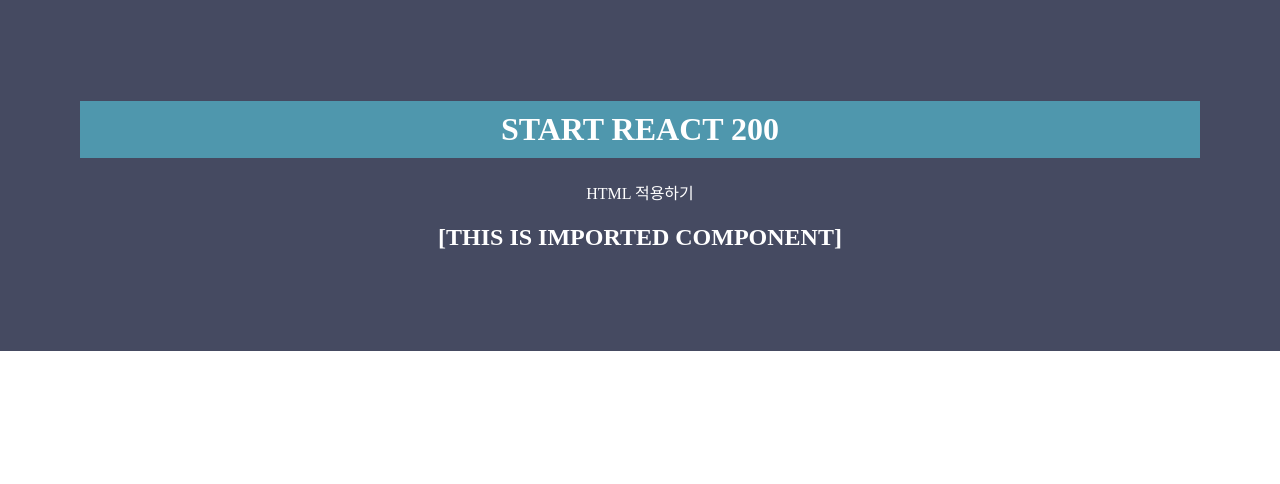
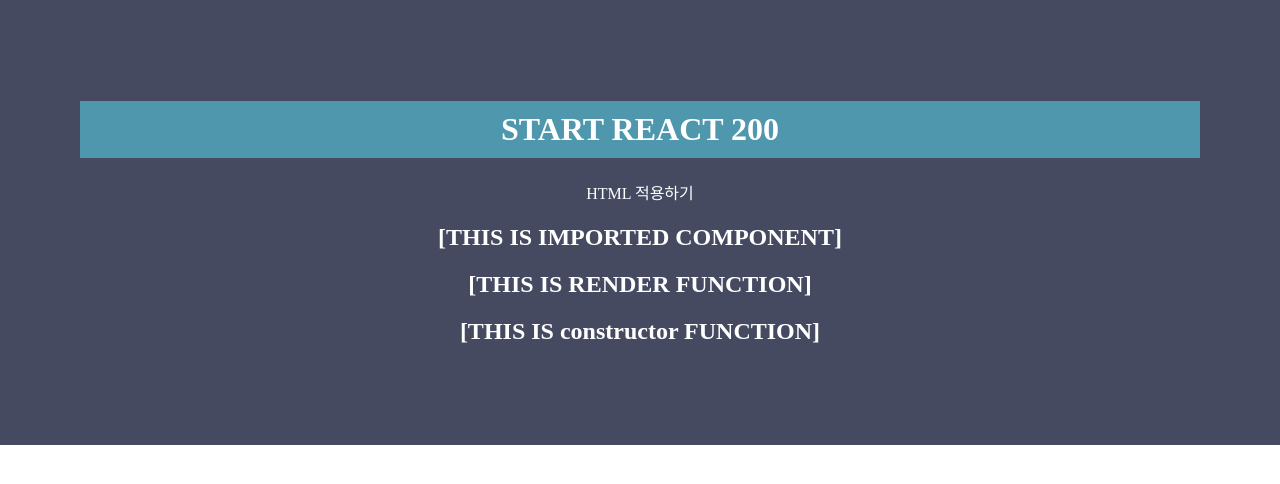
Before and after one commit to rustywhite404/react200, a React (Create React App) app: page / in a window 1280 px wide. Shown: the top 484 px of the page. Built offline with nearby package versions, Linux system fonts and the light colour scheme.

Commit message:
220106 Challenge 005

```diff
--- a/src/App.js
+++ b/src/App.js
@@ -1,14 +1,17 @@
 import React from 'react';
 import './App.css';
 import ImportantComponent from './R003_ImportComponent';
+import LifecycleEx from './R004_LifecycleEx';
+import LifecycleEx2 from './R005_LifecycleEx';
 
 function App(){
-
     return (
       <div>
         <h1>START REACT 200</h1>
         <p>HTML 적용하기</p>
         <ImportantComponent></ImportantComponent>
+        <LifecycleEx></LifecycleEx>
+        <LifecycleEx2></LifecycleEx2>
       </div>
     );
 
--- /dev/null
+++ b/src/R004_LifecycleEx.js
@@ -0,0 +1,11 @@
+import React, {Component} from "react";
+
+class R0004_LifecycleEx extends Component{
+    render(){ //render()는 return되는 html 형식의 코드를 화면에 그려주는 함수다. 화면 내용이 변경되어야 할 시점에 자동으로 호출된다.
+        console.log('3. render Call');
+        return(
+            <h2>[THIS IS RENDER FUNCTION]</h2>
+        )
+    }
+}
+export default R0004_LifecycleEx;
--- /dev/null
+++ b/src/R005_LifecycleEx.js
@@ -0,0 +1,18 @@
+import React, {Component} from "react";
+
+class R005_LifecycleEx extends Component{
+    constructor(props){ //constructor(props)는 생명주기 함수 중 가장 먼저 실행되며, 처음 한 번만 호출된다. component 내부에서 사용되는 변수state를 선언하고, 부모 객체에서 전달받은 변수를 초기화 할 때 사용한다.
+        super(props); //super()함수는 가장 위에 호출해야 한다.
+        this.state = {};
+        console.log('1. constructor call');
+    }
+
+    render(){
+        console.log('3.render Call');
+        return(
+            <h2>[THIS IS constructor FUNCTION]</h2>
+        )
+    }
+
+}
+export default R005_LifecycleEx;
```
